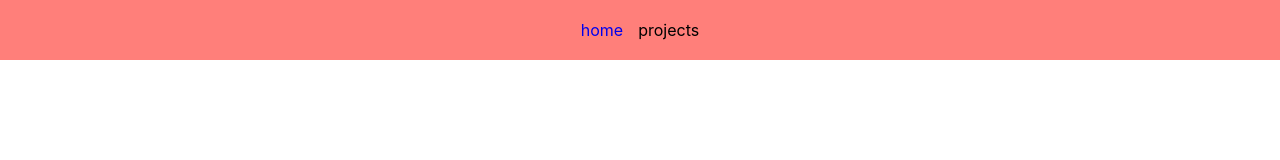
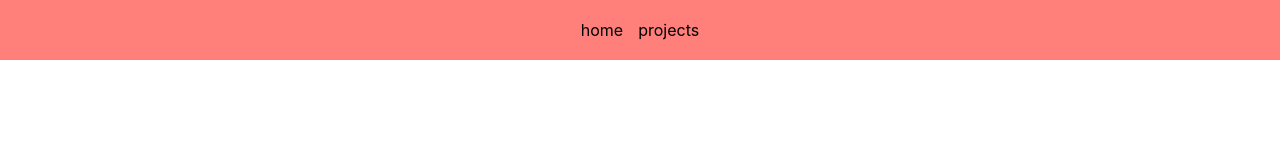
Before and after one commit to nknguyenhc/nknguyenhc.github.io, a React (Create React App) app in the folder src/: page / in a window 1280 px wide. Shown: the top 160 px of the page. Built offline with nearby package versions, Linux system fonts and the light colour scheme.

Commit message:
Router DOM Basics

```diff
--- a/src/package.json
+++ b/src/package.json
@@ -13,6 +13,7 @@
     "node-sass": "^7.0.3",
     "react": "^18.2.0",
     "react-dom": "^18.2.0",
+    "react-router-dom": "^6.14.2",
     "react-scripts": "5.0.1",
     "typescript": "^4.9.5",
     "web-vitals": "^2.1.4"
--- a/src/src/App.scss
+++ b/src/src/App.scss
@@ -1,4 +1,8 @@
 $red: #ff7f7a;
+
+* {
+    color: black;
+}
 
 a {
     text-decoration: none;
--- a/src/src/App.tsx
+++ b/src/src/App.tsx
@@ -1,10 +1,12 @@
 import './App.scss';
+import { Outlet } from 'react-router-dom';
 import Header from './components/header/header';
 
 function App() {
   return (
     <div className="App">
       <Header />
+      <Outlet />
     </div>
   );
 }
--- a/src/src/components/header/header.tsx
+++ b/src/src/components/header/header.tsx
@@ -1,11 +1,14 @@
 import headerItems from './header-items';
+import { Link } from 'react-router-dom';
 
 export default function Header(): JSX.Element {
     return (
         <header>
             {headerItems.map((item, i) => (
                 item.url
-                ? <a className="header-item" href={item.url} key={i}>{item.text}</a>
+                ? <Link to={item.url}>
+                    <div className="header-item" key={i}>{item.text}</div>
+                </Link>
                 : <div className="header-item" key={i}>{item.text}</div>
             ))}
         </header>
--- a/src/src/index.tsx
+++ b/src/src/index.tsx
@@ -4,12 +4,28 @@ import './index.css';
 import App from './App';
 import reportWebVitals from './reportWebVitals';
 
+import { createBrowserRouter, RouterProvider } from 'react-router-dom';
+
+const router = createBrowserRouter([
+  {
+    path: '/',
+    element: <App />,
+    errorElement: <div>Not found</div>,
+    children: [
+      {
+        path: 'test',
+        element: <div>Test</div>
+      }
+    ]
+  }
+]);
+
 const root = ReactDOM.createRoot(
   document.getElementById('root') as HTMLElement
 );
 root.render(
   <React.StrictMode>
-    <App />
+    <RouterProvider router={router} />
   </React.StrictMode>
 );
 
```
Also changed, not shown: 1 other file (tests, documents, lock files or other folders).
